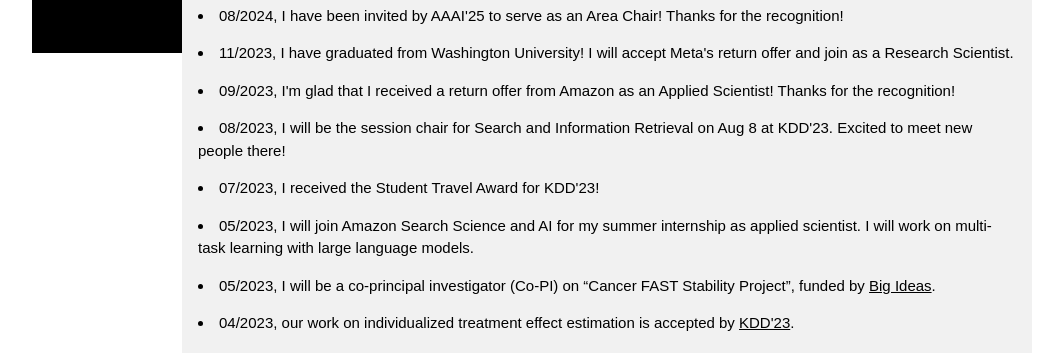
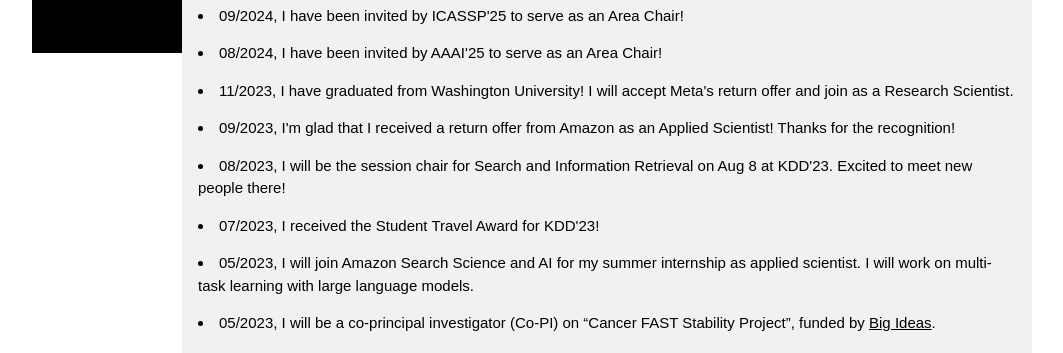
Before and after one commit to xuebing1234/bingxue.github.io, a plain HTML site: page index.html in a window 1280 px wide. Shown: the part 747-1100 px from the top of the page, without its empty margins (108-1171 px from the left). Drawn offline with Linux system fonts and the light colour scheme.

Commit message:
Update index.html

```diff
--- a/index.html
+++ b/index.html
@@ -107,8 +107,11 @@
 <!-- The News Section -->
   <div class="w3-container w3-light-grey w3-padding-32" id="news">
    <h2>News</h2>
+	<p><li>
+        09/2024,  I have been invited by ICASSP'25 to serve as an Area Chair!
+      </li></p>
       <p><li>
-        08/2024,  I have been invited by AAAI'25 to serve as an Area Chair! Thanks for the recognition!
+        08/2024,  I have been invited by AAAI'25 to serve as an Area Chair!
       </li></p>
       <p><li>
         11/2023,  I have graduated from Washington University! I will accept Meta's return offer and join as a Research Scientist.
```
